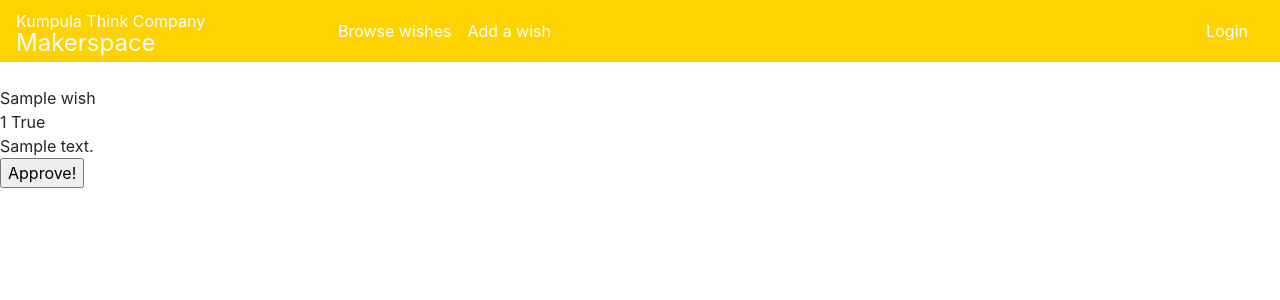
After one commit to jKostet/makerspace, a Flask app: page /wishes/1/ in a window 1280 px wide. The commit adds this page. Shown: the top 300 px of the page. Run offline with Flask 2, Linux system fonts and the light colour scheme; tables that the repository leaves empty hold one stand-in row (values such as "Sample post"); some libraries are stand-ins or nearby versions.

Commit message:
Add details to wishes, add page for single wish

```diff
--- /dev/null
+++ b/application/templates/wishes/wish.html
@@ -0,0 +1,28 @@
+{% extends "layout.html" %}
+
+{% block body %}
+  <div class="wish">
+    <span class="wishTitle">
+      {{ wish.name }}
+    </span>
+    <br>
+    <span class="wishUser">
+      {{ wish.account_id }}
+    </span>
+    <span class="wishestatus">
+      {{ wish.approved }}
+    </span>
+    <br>
+    <span class="wishDescription" style="height: 30px !important">
+      {{ wish.details }}
+    </span>
+    <!--td>{{ wish.fulfilled }}</td-->
+      <form method="POST" action="{{ url_for('wishes_set_approved', wish_id=wish.id) }}">
+        <input type="submit" value="Approve!"/>
+      </form>
+    <!-- TODO: add button to mark wishes as fulfilled -->
+  </div>
+  {% if current_user.id == wish.account_id %}
+    <a href="{{url_for('wishes_edit', wish_id=wish_id) }}">Edit wish</a>
+  {% endif %}
+{% endblock %}
--- a/application/wishes/forms.py
+++ b/application/wishes/forms.py
@@ -3,6 +3,7 @@ from wtforms import StringField, BooleanField, validators
 
 class WishForm(FlaskForm):
     name = StringField("Wish title", [validators.Length(min=2)])
+    details = StringField("Wish details")
     approved = BooleanField("Approved")
     fulfilled = BooleanField("Fulfilled")
 
--- a/application/wishes/models.py
+++ b/application/wishes/models.py
@@ -11,13 +11,16 @@ class Wish(Base):
     #onupdate=db.func.current_timestamp())
 
     name = db.Column(db.String(144), nullable=False)
+    details = db.Column(db.String(300), nullable=False)
+
     approved = db.Column(db.Boolean, nullable=False)
     fulfilled = db.Column(db.Boolean, nullable=False)
 
     # whose wish
     account_id = db.Column(db.Integer, db.ForeignKey('account.id'), nullable=False)
 
-    def __init__(self, name):
+    def __init__(self, name, details):
         self.name = name
+        self.details = details
         self.approved = False
         self.fulfilled = False
--- a/application/wishes/views.py
+++ b/application/wishes/views.py
@@ -24,10 +24,14 @@ def wishes_create():
         return render_template("wishes/new.html", form = form)
 
     print("ADDING TO Wishes.db" + request.form.get("name"))
-    w = Wish(form.name.data)
+    w = Wish(form.name.data, form.details.data)
+
+    w.account_id = current_user.id
+
+    w.details = form.details.data
+
     w.approved = form.approved.data
     w.fulfilled = form.fulfilled.data
-    w.account_id = current_user.id
 
     db.session().add(w)
     db.session().commit()
@@ -53,3 +57,8 @@ def wishes_set_approved(wish_id):
 
     return redirect(url_for("wishes_index"))
 """
+
+@app.route("/wishes/<wish_id>/", methods=["GET"])
+def single_wish_page(wish_id):
+    w = Wish.query.get(wish_id)
+    return render_template("wishes/wish.html", wish = w, user = current_user)
```
Also changed, not shown: application/templates/layout.html (indentation only).
